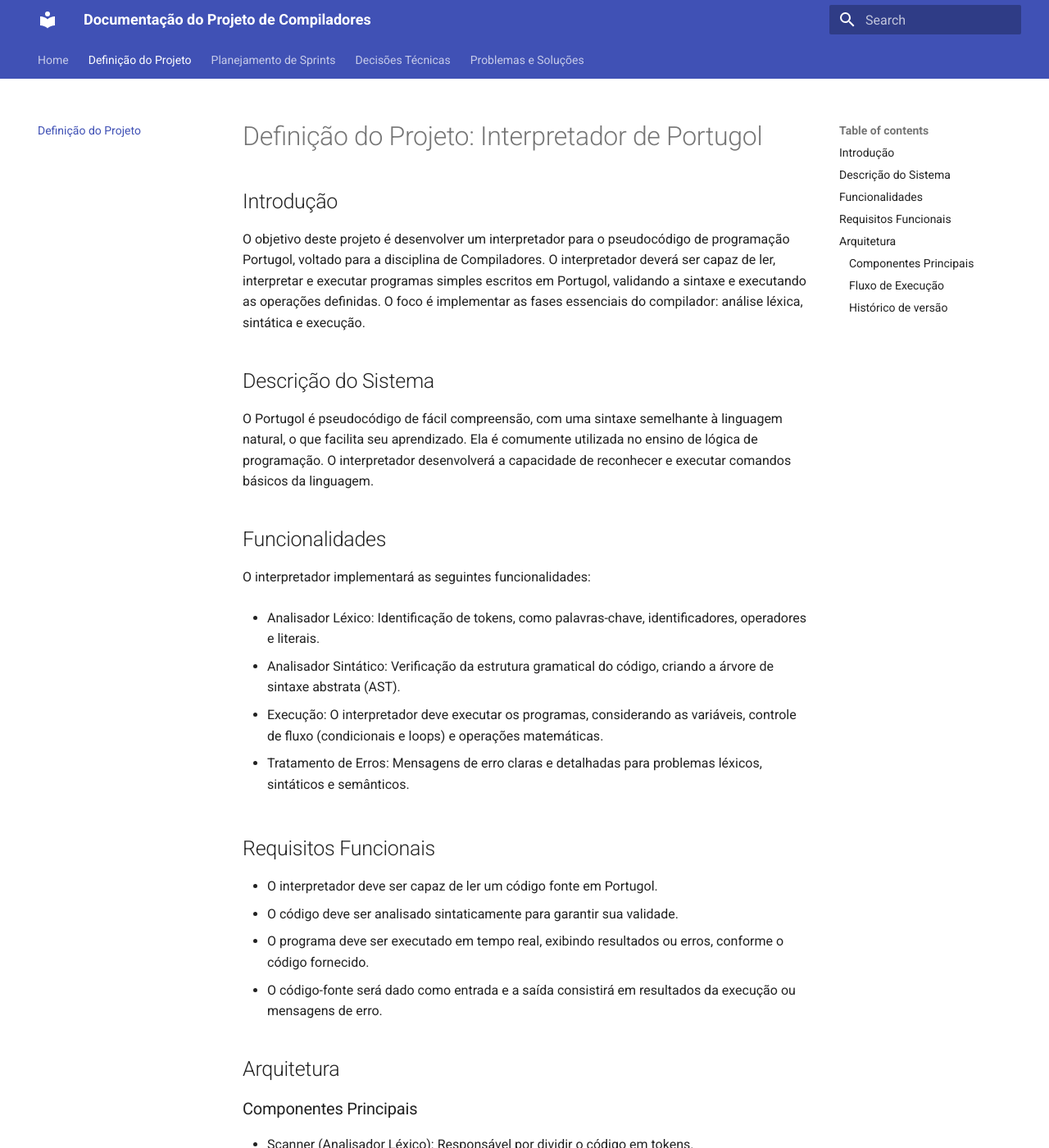
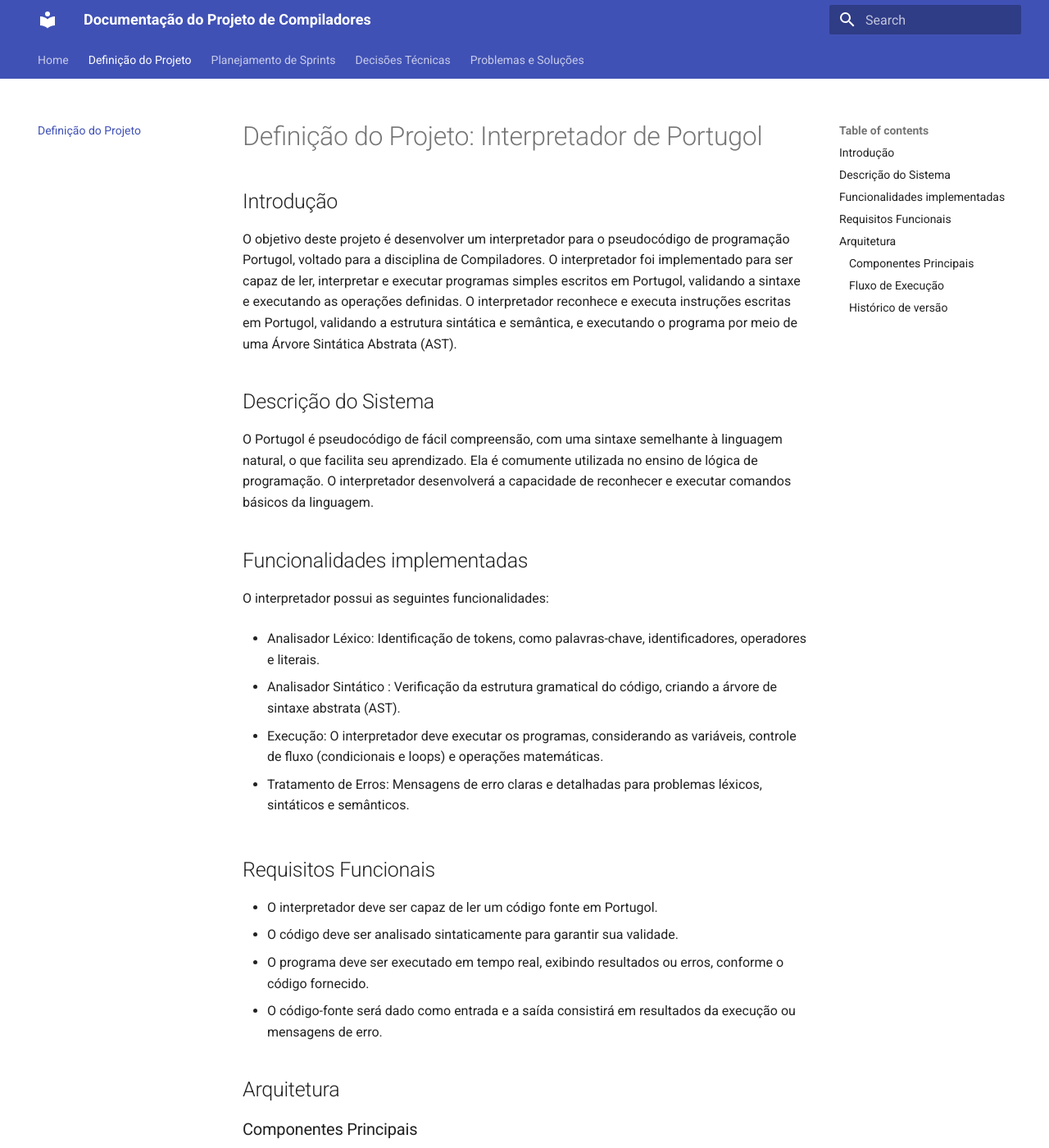
Before and after one commit to Compiladores-1-25-1/Grupo-17---Trabalho-de-compiladores-, an MkDocs documentation site: the page built from docs/definicao-do-projeto.md, in a window 1280 px wide and 1400 px high. Shown: the whole window at 82% size. Built offline with MkDocs 1.6.1 and Material for MkDocs 9.7.7, drawn with Linux system fonts in a browser that asks for light colours; some of the changed text lies outside the part shown.

Commit message:
Update definicao-do-projeto.md

```diff
--- a/docs/definicao-do-projeto.md
+++ b/docs/definicao-do-projeto.md
@@ -1,18 +1,18 @@
 # Definição do Projeto: Interpretador de Portugol
 ## Introdução
 
-O objetivo deste projeto é desenvolver um interpretador para o pseudocódigo de programação Portugol, voltado para a disciplina de Compiladores. O interpretador deverá ser capaz de ler, interpretar e executar programas simples escritos em Portugol, validando a sintaxe e executando as operações definidas. O foco é implementar as fases essenciais do compilador: análise léxica, sintática e execução.
+O objetivo deste projeto é desenvolver um interpretador para o pseudocódigo de programação Portugol, voltado para a disciplina de Compiladores. O interpretador foi implementado para ser capaz de ler, interpretar e executar programas simples escritos em Portugol, validando a sintaxe e executando as operações definidas. O interpretador reconhece e executa instruções escritas em Portugol, validando a estrutura sintática e semântica, e executando o programa por meio de uma Árvore Sintática Abstrata (AST).
 
 ## Descrição do Sistema
 O Portugol é pseudocódigo de fácil compreensão, com uma sintaxe semelhante à linguagem natural, o que facilita seu aprendizado. Ela é comumente utilizada no ensino de lógica de programação. O interpretador desenvolverá a capacidade de reconhecer e executar comandos básicos da linguagem.
 
-## Funcionalidades
+## Funcionalidades implementadas
 
-O interpretador implementará as seguintes funcionalidades:
+O interpretador possui as seguintes funcionalidades:
 
 - Analisador Léxico: Identificação de tokens, como palavras-chave, identificadores, operadores e literais.
 
-- Analisador Sintático: Verificação da estrutura gramatical do código, criando a árvore de sintaxe abstrata (AST).
+- Analisador Sintático : Verificação da estrutura gramatical do código, criando a árvore de sintaxe abstrata (AST).
 
 - Execução: O interpretador deve executar os programas, considerando as variáveis, controle de fluxo (condicionais e loops) e operações matemáticas.
 
@@ -27,10 +27,16 @@
 
 ## Arquitetura
 ### Componentes Principais
-- Scanner (Analisador Léxico): Responsável por dividir o código em tokens.
-- Parser (Analisador Sintático): Responsável por verificar a sintaxe e construir a AST.
-- Executor: Responsável pela execução das instruções da AST.
-- Gerenciador de Erros: Responsável pela captura e exibição de erros léxicos, sintáticos e semânticos.
+
+|Componente|Arquivo|Descrição|
+|----------|-------|---------|
+| Scanner (Analisador Léxico) | portugol.l |  Responsável por dividir o código em tokens |
+| Parser (Analisador Sintático) | portugol.y |  Responsável por verificar a sintaxe e construir a AST |
+| AST | ast.h e ast.c | 	Representa o programa como uma estrutura hierárquica |
+| Tabela de símbolos | tabela.h e tabela.c | Gerencia variáveis, tipos e valores |
+| Tipos | tipos.h | Define os tipos e estruturas base do sistema |
+| Executor |   | Responsável pela execução das instruções da AST|
+| Testes | tests/ | Arquivos de teste de implementações e erros |
 
 ### Fluxo de Execução
 - O código-fonte é fornecido ao scanner, que converte o texto em tokens.
@@ -42,3 +48,4 @@
 |Versão|Data  |
 |--|--|
 | 1.0 | 03/04/2025 | Criação do documento Definição do Projeto |
+| 2.0 | 23/06/2025 | Ajustes para entrega final |
```
